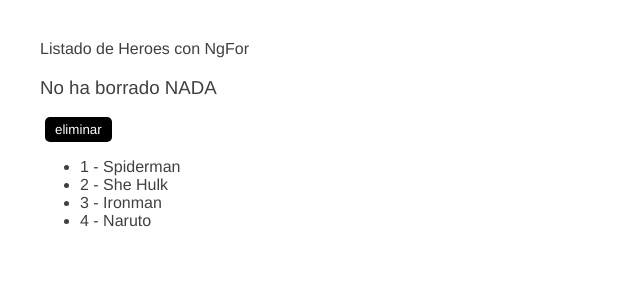
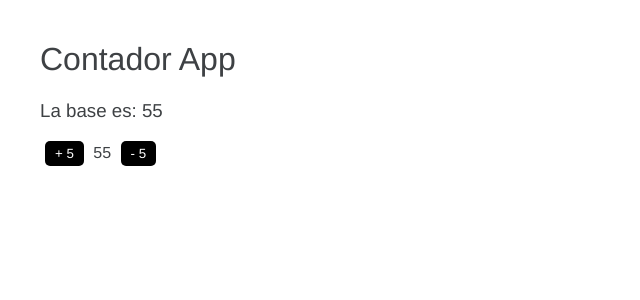
Before and after one commit to gtt6200/angular, an Angular app in the folder angular/01-bases/: page / in a window 1280 px wide. Shown: the top 300 px of the page, without its empty margins (0-640 px from the left). Built offline with nearby package versions, Linux system fonts and the light colour scheme.

Commit message:
Practica de componentes

```diff
--- a/angular/01-bases/src/app/app.component.html
+++ b/angular/01-bases/src/app/app.component.html
@@ -1,4 +1,4 @@
-<!-- <app-contador></app-contador> -->
+<app-contador></app-contador>
 <!-- <app-heroe></app-heroe> -->
 
-<app-listado></app-listado>
+<!-- <app-listado></app-listado> -->
```
Also changed, not shown: angular/01-bases/src/app/app.module.ts (+5 -3 lines), angular/01-bases/src/app/contador/contador.module.ts (added, +18 -0 lines), angular/01-bases/src/app/contador/contador/contador.component.ts (renamed from angular/01-bases/src/app/contador/contador.component.ts).
